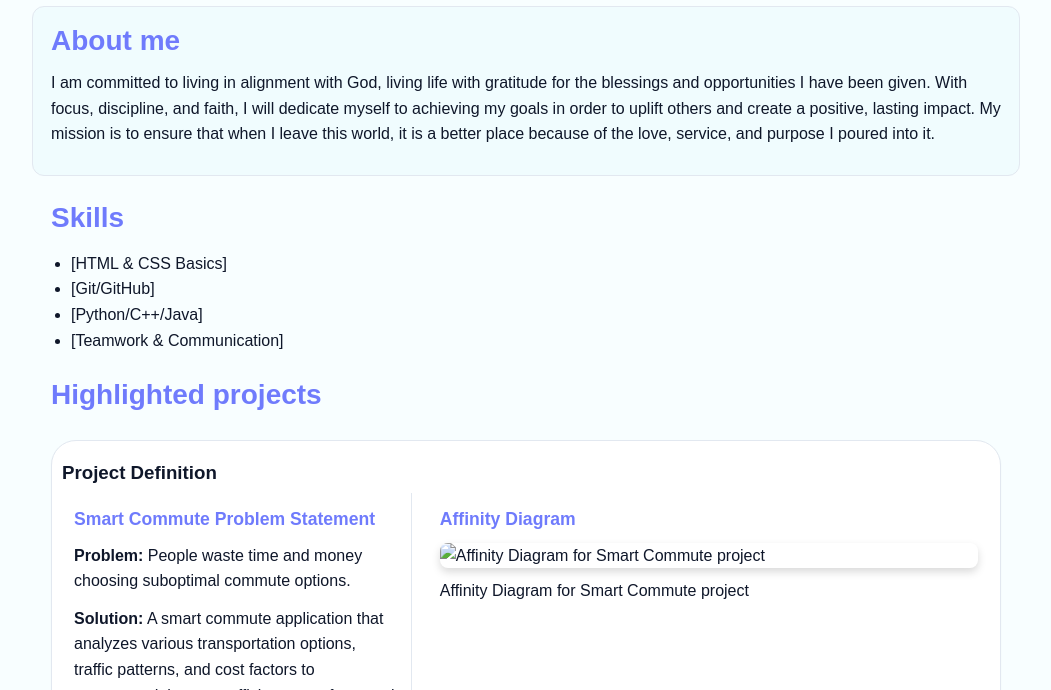
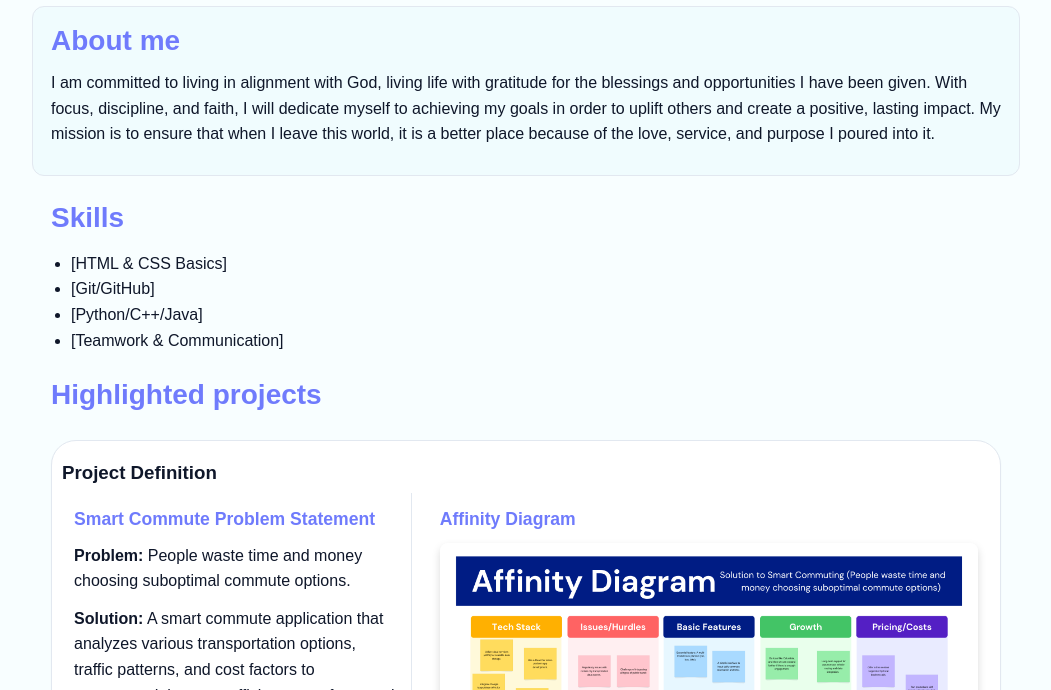
Before and after one commit to mcorwin17/mcorwin17.github.io, a plain HTML site: page index.html in a window 1280 px wide. Shown: the part 110-800 px from the top of the page, without its empty margins (114-1165 px from the left). Drawn offline with Linux system fonts and the light colour scheme.

Commit message:
Fix image path - remove images/ folder reference

```diff
--- a/index.html
+++ b/index.html
@@ -52,7 +52,7 @@
 
           <div class="affinity-diagram-column">
             <h4>Affinity Diagram</h4>
-            <img src="images/Solution to a Whiteboard (1).png" alt="Affinity Diagram for Smart Commute project">
+            <img src="Solution to a Whiteboard (1).png" alt="Affinity Diagram for Smart Commute project">
             <p>
               Affinity Diagram for Smart Commute project
             </p>
```
